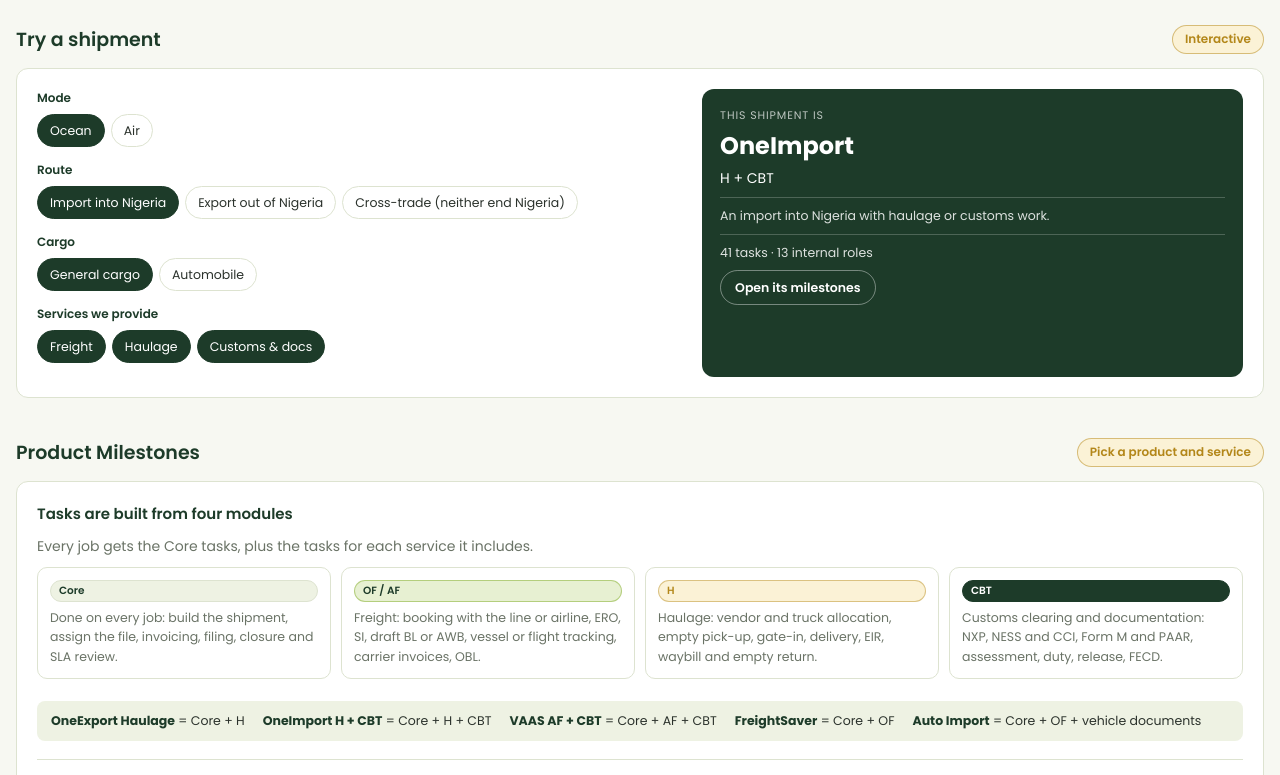
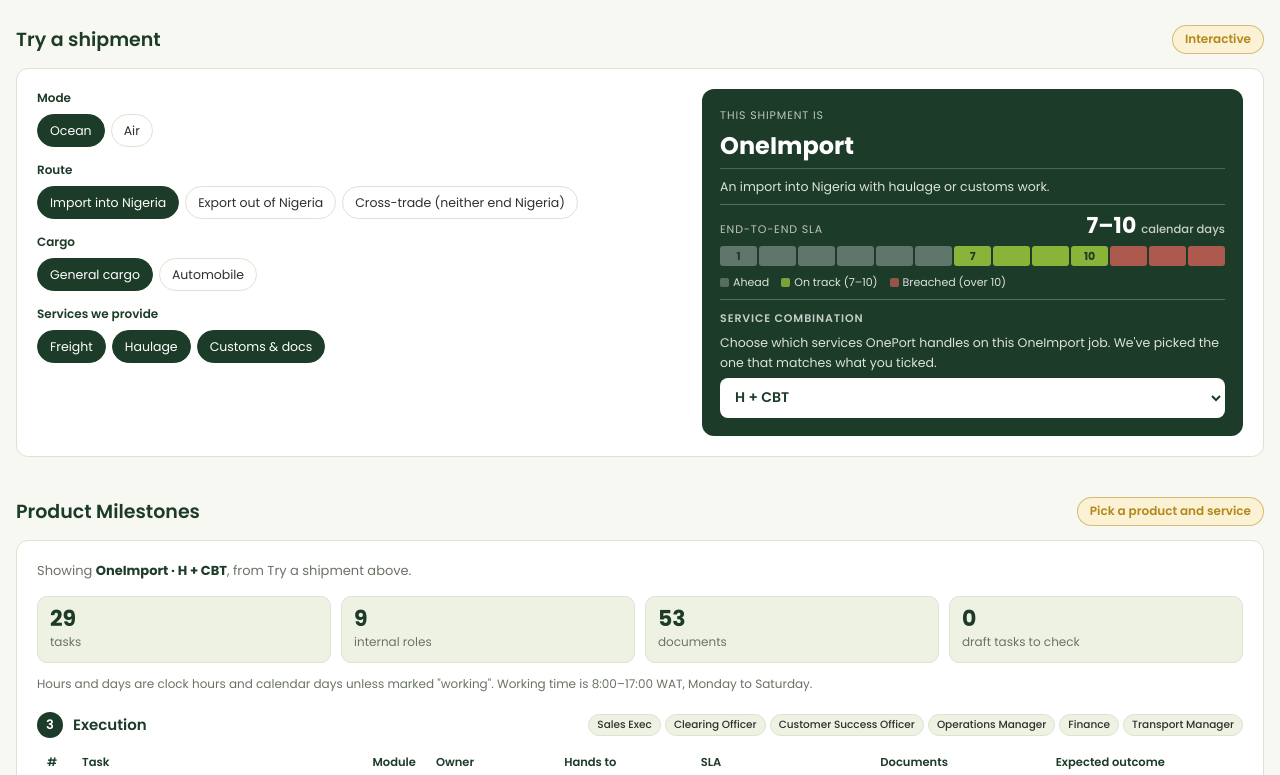
Before and after one commit to Oneport365PM/Customer-Module, a plain HTML site: page service-workbook/index.html in a window 1280 px wide. Shown: the part 177-952 px from the top of the page. Drawn offline with Linux system fonts and the light colour scheme.

Commit message:
Simplified Service Workbook: tester-led layout
- Try a shipment shows the predicted product's end-to-end SLA (with day
  numbers on the bar) above a service combination selector; the selector
  and the service tick boxes now stay in sync both ways.
- Product Milestones follows Try a shipment instead of having its own
  picker, and hides Prospecting and Pre-Booking; numbering and counts
  cover the stages shown.
- Removed the modules explainer and the end-to-end SLA by product section.

Co-Authored-By: Claude Opus 5.5 <noreply@anthropic.com>
Claude-Session: https://claude.ai/code/session_01P9W1QDacvyu7kG2wNHWE2M

```diff
--- a/service-workbook/index.html
+++ b/service-workbook/index.html
@@ -287,7 +287,7 @@ td.sla{min-width:150px;font-size:12.5px}
 .e2c-num{font-family:var(--display);font-size:30px;font-weight:700;color:var(--ink);line-height:1;font-variant-numeric:tabular-nums}
 .e2c-num small{font-size:12px;font-weight:500;color:var(--muted);margin-left:6px;font-family:var(--body)}
 .days{display:flex;gap:3px}
-.days i{flex:1;height:22px;border-radius:4px}
+.days i{flex:1;height:22px;border-radius:4px;display:grid;place-items:center;font-style:normal;font-size:11px;font-weight:700;color:var(--ink);font-variant-numeric:tabular-nums}
 .days i.ahead,.e2c-key i.ahead{background:color-mix(in srgb,var(--olive) 35%,transparent)}
 .days i.ok,.e2c-key i.ok{background:var(--olive)}
 .days i.bad,.e2c-key i.bad{background:color-mix(in srgb,var(--red) 50%,transparent)}
@@ -312,6 +312,32 @@ td.sla{min-width:150px;font-size:12.5px}
 @media (max-width:980px){.e2c-grid{grid-template-columns:1fr}.defs{grid-template-columns:repeat(2,minmax(0,1fr))}.e2c-off{grid-template-columns:repeat(2,minmax(0,1fr))}}
 @media (max-width:640px){.anchors,.compact .trigs{grid-template-columns:1fr}}
 @media (max-width:440px){.defs,.e2c-off{grid-template-columns:1fr}}
+
+/* end-to-end SLA in the tester result (dark panel) */
+.o-e2e{border-top:1px solid color-mix(in srgb,var(--on-deep) 25%,transparent);padding-top:10px;display:grid;gap:8px}
+.o-e2e .m-top{display:flex;justify-content:space-between;align-items:baseline;gap:8px;flex-wrap:wrap}
+.o-e2e .m-lbl{font-size:11px;letter-spacing:.08em;text-transform:uppercase;opacity:.7}
+.o-e2e .m-num{font-family:var(--display);font-size:22px;font-weight:700;line-height:1;font-variant-numeric:tabular-nums}
+.o-e2e .m-num small{font-size:11.5px;font-weight:500;opacity:.75;margin-left:5px;font-family:var(--body)}
+.o-e2e .m-days{display:flex;gap:2px}
+.o-e2e .m-days i{flex:1;height:20px;border-radius:3px;display:grid;place-items:center;font-style:normal;font-size:11px;font-weight:700;color:var(--deep);font-variant-numeric:tabular-nums}
+.o-e2e i.ahead{background:color-mix(in srgb,var(--on-deep) 30%,transparent)}
+.o-e2e i.ok{background:var(--olive)}
+.o-e2e i.bad{background:color-mix(in srgb,#e8675f 70%,transparent)}
+.o-e2e .m-key{display:flex;flex-wrap:wrap;gap:4px 12px;font-size:11px;opacity:.85}
+.o-e2e .m-key i{display:inline-block;width:9px;height:9px;border-radius:2px;margin-right:4px;vertical-align:-1px}
+.o-e2e .m-trig{display:grid;gap:4px;font-size:12px}
+.o-e2e .m-trig b{display:inline-block;min-width:108px;font-weight:600;opacity:.75;font-size:11px;text-transform:uppercase;letter-spacing:.04em}
+.o-e2e .m-off{font-size:12.5px;opacity:.8;font-style:italic}
+
+.o-combo{border-top:1px solid color-mix(in srgb,var(--on-deep) 25%,transparent);padding-top:10px;display:grid;gap:6px}
+.o-combo label{font-size:11px;letter-spacing:.08em;text-transform:uppercase;opacity:.75;font-weight:600}
+.o-combo .o-help{font-size:12.5px;opacity:.85}
+.o-combo select{font:inherit;font-size:14px;font-weight:600;padding:8px 10px;border-radius:8px;border:1px solid transparent;background:var(--on-deep);color:var(--deep);max-width:100%}
+.o-combo select:focus-visible{outline:2px solid var(--olive);outline-offset:2px}
+.pb-showing{font-size:13px;color:var(--muted);margin:0 0 14px}
+.pb-showing b{color:var(--ink)}
+.o-combo{border-top:1px solid color-mix(in srgb,var(--on-deep) 25%,transparent)}
 </style>
 
 </head>
@@ -355,10 +381,13 @@ td.sla{min-width:150px;font-size:12.5px}
       <div class="result" aria-live="polite">
         <div class="lbl">This shipment is</div>
         <div class="prod" id="o-prod"></div>
-        <div class="svc" id="o-svc"></div>
         <div class="why" id="o-why"></div>
-        <div class="why" id="o-load"></div>
-        <button type="button" class="btn" id="o-open">Open its milestones</button>
+        <div class="o-e2e" id="o-e2e"></div>
+        <div class="o-combo">
+          <label for="o-combo">Service combination</label>
+          <p class="o-help" id="o-help">Choose which services OnePort handles on this job. We've picked the one that matches what you ticked.</p>
+          <select id="o-combo"></select>
+        </div>
       </div>
     </div>
   </section>
@@ -368,24 +397,7 @@ td.sla{min-width:150px;font-size:12.5px}
   <section id="playbook">
     <div class="sec-head"><h2>Product Milestones</h2><span class="tag">Pick a product and service</span></div>
     <div class="box">
-<div class="subsec"><h3>Tasks are built from four modules</h3><p class="muted">Every job gets the Core tasks, plus the tasks for each service it includes.</p>
-      <div class="mods">
-        <div class="mod"><span class="chip m-Core">Core</span><p>Done on every job: build the shipment, assign the file, invoicing, filing, closure and SLA review.</p></div>
-        <div class="mod"><span class="chip m-OF">OF / AF</span><p>Freight: booking with the line or airline, ERO, SI, draft BL or AWB, vessel or flight tracking, carrier invoices, OBL.</p></div>
-        <div class="mod"><span class="chip m-H">H</span><p>Haulage: vendor and truck allocation, empty pick-up, gate-in, delivery, EIR, waybill and empty return.</p></div>
-        <div class="mod"><span class="chip m-CBT">CBT</span><p>Customs clearing and documentation: NXP, NESS and CCI, Form M and PAAR, assessment, duty, release, FECD.</p></div>
-      </div>
-      <div class="formula">
-        <span><b>OneExport Haulage</b> = Core + H</span><span><b>OneImport H + CBT</b> = Core + H + CBT</span><span><b>VAAS AF + CBT</b> = Core + AF + CBT</span><span><b>FreightSaver</b> = Core + OF</span><span><b>Auto Import</b> = Core + OF + vehicle documents</span>
-      </div>
-    </div>
-      <div class="pb-ctrl">
-        <div class="opts" role="radiogroup" aria-label="Product" id="pb-prod"></div>
-        <div class="pb-row">
-          <label class="sel">Tier 2 service<select id="pb-svc"></select></label>
-          <label class="sel" id="pb-dir-wrap">Direction<select id="pb-dir"><option value="import">Air import</option><option value="export">Air export</option></select></label>
-        </div>
-      </div>
+      <p class="pb-showing" id="pb-showing"></p>
       <div id="pb-note"></div>
       <div class="pb-sum" id="pb-sum"></div>
       <p class="clock-note">Hours and days are clock hours and calendar days unless marked "working". Working time is 8:00–17:00 WAT, Monday to Saturday.</p>
@@ -396,10 +408,6 @@ td.sla{min-width:150px;font-size:12.5px}
 
 
 
-  <section>
-    <div class="sec-head"><h2>End-to-end SLA by product</h2><span class="tag">Calendar days</span></div>
-    <div id="e2e-all"></div>
-  </section>
 
 
 
@@ -741,7 +749,8 @@ const E2E={
  AI:{label:"Auto Import",why:"No SOP for Auto Import yet"}};
 function e2eKey(code,dir){const p=code.split("-")[0];if(p!=="VA")return p;if(code==="VA-OTHER")return "VO";return dir==="export"?"VE":"VI"}
 const STAGE_ORDER={P:0,B:1,E:2,S:3};
-function serials(code,dir){const ts=tasksFor(code,dir).tasks.slice().sort((a,b)=>STAGE_ORDER[a[0]]-STAGE_ORDER[b[0]]);const m={};ts.forEach((t,i)=>m[t[2]]=i+1);return m}
+const HIDDEN_STAGES=new Set(["P","B"]);
+function serials(code,dir){const ts=tasksFor(code,dir).tasks.filter(t=>!HIDDEN_STAGES.has(t[0])).sort((a,b)=>STAGE_ORDER[a[0]]-STAGE_ORDER[b[0]]);const m={};ts.forEach((t,i)=>m[t[2]]=i+1);return m}
 function trig(x,ser){
   if(x.task){const n=ser[x.task];return n?`<span class="tn">#${n}</span><span>${esc(x.task)}</span>`:`<span class="tn off">—</span><span>${esc(x.task)} <em class="noset">(not part of this service)</em></span>`}
   const a=ser[x.after],b=ser[x.before];
@@ -749,7 +758,7 @@ function trig(x,ser){
 }
 function dayCells(e){
   const span=e.max+3;let h="";
-  for(let i=1;i<=span;i++){const c=i<e.min?"ahead":i<=e.max?"ok":"bad";h+=`<i class="${c}" title="Day ${i}"></i>`}
+  for(let i=1;i<=span;i++){const c=i<e.min?"ahead":i<=e.max?"ok":"bad";h+=`<i class="${c}" title="Day ${i}">${i===1||i===e.min||i===e.max?i:""}</i>`}
   return h;
 }
 function e2eCard(k,code,dir,compact){
@@ -759,7 +768,6 @@ function e2eCard(k,code,dir,compact){
   return `<div class="e2c${compact?" compact":""}">
    <div class="e2c-top"><span class="e2c-lbl">${esc(e.label)}</span><span class="e2c-num">${e.min}–${e.max}<small>calendar days</small></span></div>
    <div class="days" role="img" aria-label="Calendar days: ahead before day ${e.min}, on track from day ${e.min} to ${e.max}, breached after day ${e.max}">${dayCells(e)}</div>
-   <div class="days-lbl"><span>Day 1</span><span style="left:${((e.min-1)/(e.max+3)*100).toFixed(1)}%">${e.min}</span><span style="left:${((e.max-1)/(e.max+3)*100).toFixed(1)}%">${e.max}</span></div>
    <div class="e2c-key"><span><i class="ahead"></i>Ahead</span><span><i class="ok"></i>On track</span><span><i class="bad"></i>Breached</span></div>
    <div class="trigs"><div class="trow"><b>Clock starts</b><div class="tv">${trig(e.start,ser)}</div></div><div class="trow"><b>Clock stops</b><div class="tv">${trig(e.end,ser)}</div></div></div>
    ${compact?"":`<p class="e2c-ref">Task numbers follow the ${esc(P[e.svc[0].split("-")[0]])} ${esc(NAME[e.svc[0]])} milestones.</p>`}
@@ -800,19 +808,10 @@ const srcClass=s=>{const f=s.split(" ")[0];return f==="Q4"?"Q4":f};
 /* ---------- playbook UI ---------- */
 const state={prod:"OE",code:"OE-FULL",dir:"import"};
 try{const s=JSON.parse(localStorage.getItem("pb")||"null");if(s&&NAME[s.code]){Object.assign(state,s)}}catch(e){}
-const prodBox=document.getElementById("pb-prod"),svcSel=document.getElementById("pb-svc"),dirSel=document.getElementById("pb-dir"),dirWrap=document.getElementById("pb-dir-wrap");
-prodBox.innerHTML=Object.entries(P).map(([k,v])=>`<label><input type="radio" name="pbp" id="pbp-${k}" value="${k}"><span>${v}</span></label>`).join("");
-function fillSvc(){
-  svcSel.innerHTML=ROWS.filter(r=>r[0]===state.prod).map(r=>`<option value="${r[1]}">${esc(r[2])}</option>`).join("");
-  if(!ROWS.some(r=>r[1]===state.code&&r[0]===state.prod)){state.code=ROWS.find(r=>r[0]===state.prod)[1]}
-  svcSel.value=state.code;
-}
 function renderPB(){
-  document.getElementById("pbp-"+state.prod).checked=true;
-  fillSvc();dirSel.value=state.dir;
-  dirWrap.hidden=!(state.prod==="VA"&&state.code!=="VA-OTHER");
   const dir=state.prod==="VA"?state.dir:"";
-  const {tasks,note}=tasksFor(state.code,dir);
+  document.getElementById("pb-showing").innerHTML=`Showing <b>${esc(P[state.prod])} · ${esc(NAME[state.code])}</b>${state.prod==="VA"&&state.code!=="VA-OTHER"?" ("+(dir==="export"?"air export":"air import")+")":""}, from Try a shipment above.`;
+  const {note}=tasksFor(state.code,dir), tasks=tasksFor(state.code,dir).tasks.filter(t=>!HIDDEN_STAGES.has(t[0]));
   document.getElementById("pb-note").innerHTML=note?`<div class="pb-note draft">${note}</div>`:"";
   const teams=new Set();tasks.forEach(t=>people(t).forEach(r=>teams.add(r)));
   const drafts=tasks.filter(t=>t[8]==="Draft").length;
@@ -820,6 +819,7 @@ function renderPB(){
   document.getElementById("pb-sum").innerHTML=`<div><b>${tasks.length}</b><span>tasks</span></div><div><b>${teams.size}</b><span>internal roles</span></div><div><b>${docs.size}</b><span>documents</span></div><div><b>${drafts}</b><span>draft tasks to check</span></div>`;
   let n=0;
   document.getElementById("pb-stages").innerHTML=STAGES.map(([s,label],i)=>{
+    if(HIDDEN_STAGES.has(s))return "";
     const ts=tasks.filter(t=>t[0]===s);
     const st=new Set();ts.forEach(t=>people(t).forEach(r=>st.add(r)));
     const rows=ts.map(t=>{n++;const src=srcClass(t[8]),x=t[9]||{};
@@ -832,9 +832,6 @@ function renderPB(){
   }).join("");
   try{localStorage.setItem("pb",JSON.stringify(state))}catch(e){}
 }
-prodBox.addEventListener("change",e=>{state.prod=e.target.value;state.code="";renderPB()});
-svcSel.addEventListener("change",()=>{state.code=svcSel.value;renderPB()});
-dirSel.addEventListener("change",()=>{state.dir=dirSel.value;renderPB()});
 renderPB();
 
 /* ---------- SLA section: its own product and service picker ---------- */
@@ -858,7 +855,7 @@ if(sProd)sProd.addEventListener("change",e=>{slaState.prod=e.target.value;slaSta
 if(sSvc)sSvc.addEventListener("change",()=>{slaState.code=sSvc.value;renderSLA()});
 if(sDir)sDir.addEventListener("change",()=>{slaState.dir=sDir.value;renderSLA()});
 renderSLA();
-document.getElementById("e2e-all").innerHTML=`<div class="e2c-grid">${["OE","OI","VI"].map(k=>e2eCard(k)).join("")}</div><div class="e2c-off">${["VE","VO","FS","AI"].map(k=>e2eCard(k)).join("")}</div>`;
+if(document.getElementById("e2e-all"))document.getElementById("e2e-all").innerHTML=`<div class="e2c-grid">${["OE","OI","VI"].map(k=>e2eCard(k)).join("")}</div><div class="e2c-off">${["VE","VO","FS","AI"].map(k=>e2eCard(k)).join("")}</div>`;
 
 /* ---------- team x product matrix ---------- */
 const COLS=[["OneExport","OE-FULL",""],["OneImport","OI-HCBT",""],["VAAS air import","VA-FULL","import"],["VAAS air export","VA-FULL","export"],["FreightSaver","FS-OF",""],["Auto Import","AI-OF-AUTO",""]];
@@ -899,25 +896,51 @@ function classify(mode,route,cargo,svc){
     return{code:land,rule:5,auto:cargo==="car",why:"An import into Nigeria with haulage or customs work."};}
   return{code:"VA-OTHER",rule:6,why:"A cross-trade job with landside work fits no other product."};
 }
+
+function e2eMini(k,code,dir){
+  const e=E2E[k];
+  if(!e.min)return `<div class="m-lbl">End-to-end SLA</div><p class="m-off">Not set · ${esc(e.why)}</p>`;
+  const ser=serials(code,dir), span=e.max+3;let cells="";
+  for(let i=1;i<=span;i++)cells+=`<i class="${i<e.min?"ahead":i<=e.max?"ok":"bad"}" title="Day ${i}">${i===1||i===e.min||i===e.max?i:""}</i>`;
+  const tr=x=>x.task?(ser[x.task]?`#${ser[x.task]} ${esc(x.task)}`:`${esc(x.task)} (not part of this service)`):`${esc(x.event)} (between #${ser[x.after]} and #${ser[x.before]})`;
+  return `<div class="m-top"><span class="m-lbl">End-to-end SLA</span><span class="m-num">${e.min}–${e.max}<small>calendar days</small></span></div>
+   <div class="m-days" role="img" aria-label="Ahead before day ${e.min}, on track from day ${e.min} to ${e.max}, breached after day ${e.max}">${cells}</div>
+   <div class="m-key"><span><i class="ahead"></i>Ahead</span><span><i class="ok"></i>On track (${e.min}–${e.max})</span><span><i class="bad"></i>Breached (over ${e.max})</span></div>
+`;
+}
 let last=null;
+const comboSel=document.getElementById("o-combo");
+function showCombo(code){
+  const d=last.dir||"import";
+  document.getElementById("o-e2e").innerHTML=e2eMini(e2eKey(code,d),code,d);
+  /* keep Product Milestones on the same product and service combination */
+  state.prod=code.split("-")[0];state.code=code;if(last.dir)state.dir=last.dir;renderPB();
+}
 function update(){
   const f=document.getElementById("f");
   const mode=f.mode.value,route=f.route.value,cargo=f.cargo.value;
   const svc=new Set([...f.querySelectorAll('input[name=svc]:checked')].map(i=>i.value));
   const r=classify(mode,route,cargo,svc);last=r;
-  const nm=c=>P[c.split("-")[0]]+" · "+NAME[c];
-  document.getElementById("o-prod").textContent=r.split?P[r.split.split("-")[0]]+" + "+P[r.code.split("-")[0]]:P[r.code.split("-")[0]];
-  document.getElementById("o-svc").textContent=NAME[r.code]+(r.auto?" · Tier 3: Automobiles":"");
+  const prod=r.code.split("-")[0];
+  document.getElementById("o-prod").textContent=P[prod];
   document.getElementById("o-why").textContent=r.why;
-  const parts=[...(r.split?[r.split]:[]),r.code].map(c=>tasksFor(c,r.dir||"import").tasks);
-  const teams=new Set();parts.flat().forEach(t=>people(t).forEach(x=>teams.add(x)));
-  document.getElementById("o-load").textContent=(r.split?parts.map(p=>p.length).join(" + ")+" tasks":parts[0].length+" tasks")+" · "+teams.size+" internal roles";
+  document.getElementById("o-help").textContent="Choose which services OnePort handles on this "+P[prod]+" job. We've picked the one that matches what you ticked"+(r.auto?" (Tier 3: Automobiles).":".");
+  comboSel.innerHTML=ROWS.filter(x=>x[0]===prod).map(x=>`<option value="${x[1]}">${esc(x[2])}</option>`).join("");
+  comboSel.value=r.code;
+  showCombo(r.code);
 }
-document.getElementById("f").addEventListener("change",update);update();
-document.getElementById("o-open").addEventListener("click",()=>{
-  state.prod=last.code.split("-")[0];state.code=last.code;if(last.dir)state.dir=last.dir;renderPB();
-  document.getElementById("playbook").scrollIntoView({behavior:matchMedia("(prefers-reduced-motion: reduce)").matches?"auto":"smooth"});
+document.getElementById("f").addEventListener("change",update);
+comboSel.addEventListener("change",()=>{
+  const code=comboSel.value, f=document.getElementById("f"), mods=modulesFor(code), p=code.split("-")[0];
+  const setBox=(id,on)=>{document.getElementById(id).checked=on};
+  /* freight: OneImport never lists it, so leave the freight tick alone there */
+  if(p!=="OI")setBox("s-f",mods.includes("OF")||mods.includes("AF"));
+  setBox("s-h",mods.includes("H"));
+  setBox("s-c",mods.includes("CBT"));
+  update();
+  if([...comboSel.options].some(o=>o.value===code)&&comboSel.value!==code){comboSel.value=code;showCombo(code)}
 });
+update();
 </script>
 
 </body>
```
